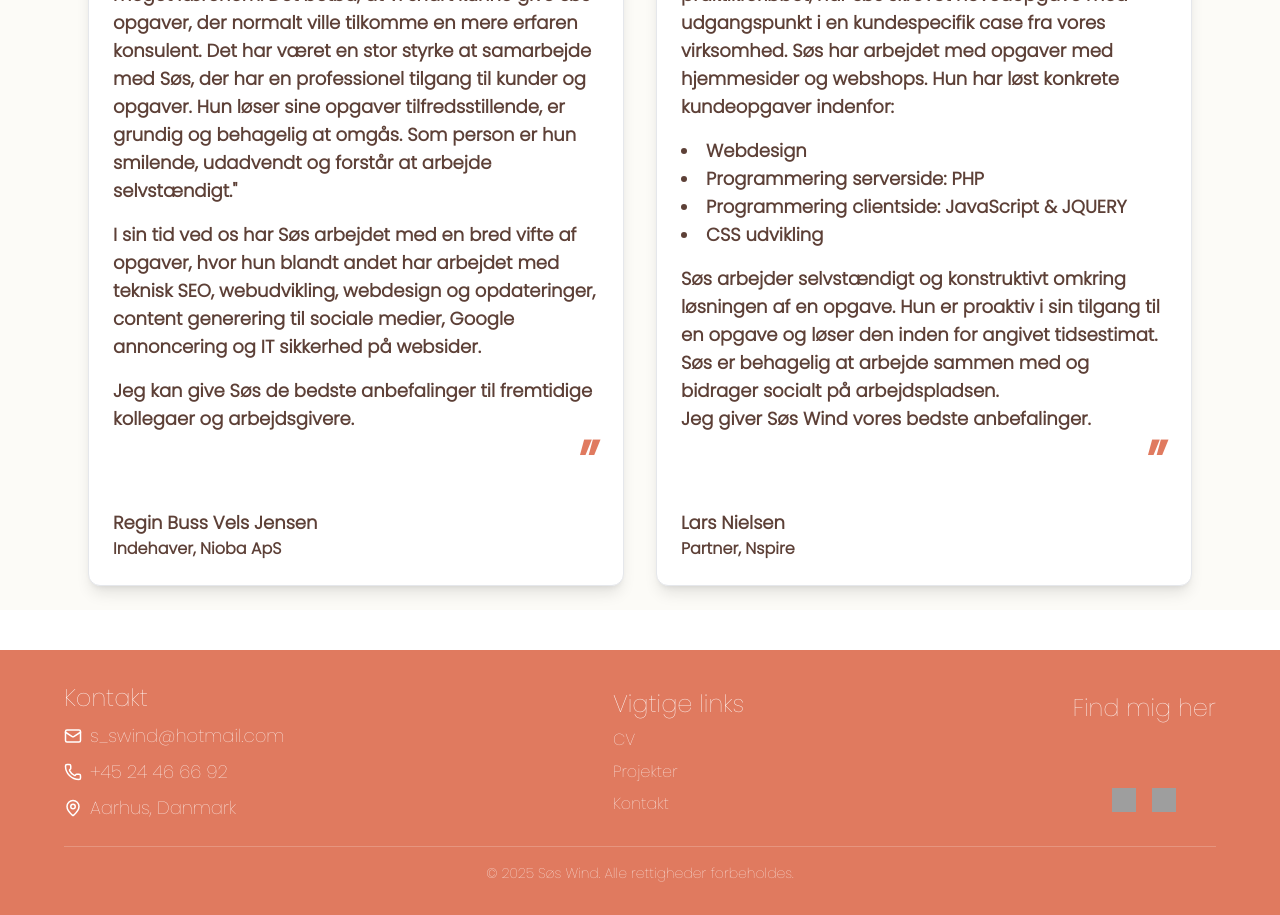
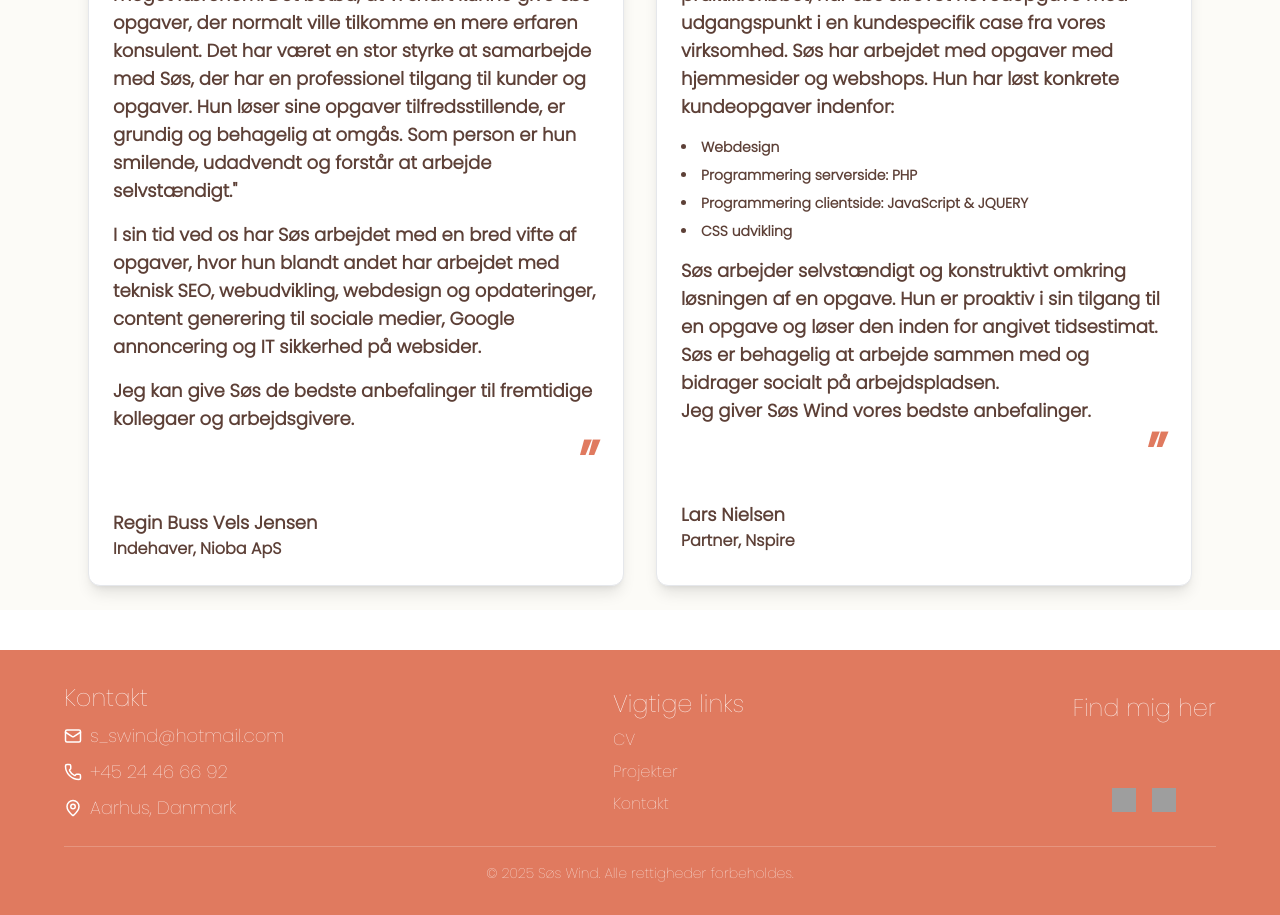
Before and after one commit to soswind/my-portfolio, a React (Vite) app: page / in a window 1280 px wide. Shown: the part 1380-2295 px from the top of the page. Built offline with nearby package versions, Linux system fonts and the light colour scheme; grey boxes are pictures that could not be loaded.

Commit message:
Changed text size

```diff
--- a/src/pages/Home.jsx
+++ b/src/pages/Home.jsx
@@ -102,10 +102,10 @@ const Home = () => {
             kundespecifik case fra vores virksomhed. Søs har arbejdet med opgaver med hjemmesider og webshops.
             Hun har løst konkrete kundeopgaver indenfor:
 
-            <li className="pt-4">Webdesign</li>
-            <li>Programmering serverside: PHP</li>
-            <li>Programmering clientside: JavaScript & JQUERY</li>
-            <li className="pb-4">CSS udvikling</li>
+            <li className="pt-4 text-sm">Webdesign</li>
+            <li className="pt-2 text-sm">Programmering serverside: PHP</li>
+            <li className="pt-2 text-sm">Programmering clientside: JavaScript & JQUERY</li>
+            <li className="pb-4 pt-2 text-sm">CSS udvikling</li>
 
             <p>Søs arbejder selvstændigt og konstruktivt omkring løsningen af en opgave. Hun er proaktiv
               i sin tilgang til en opgave og løser den inden for angivet tidsestimat. Søs er behagelig
```
